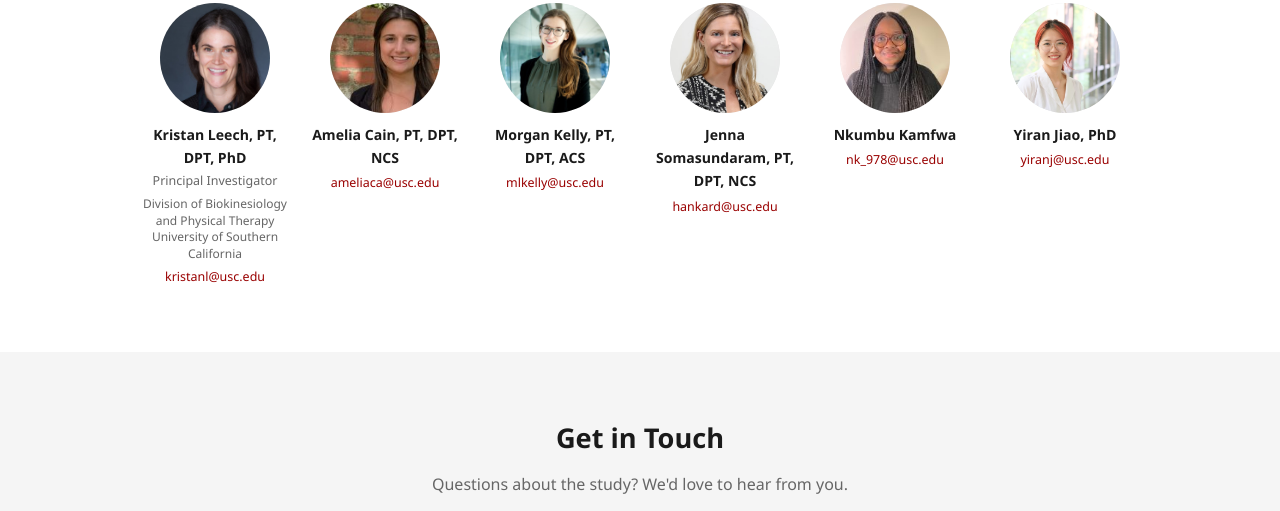
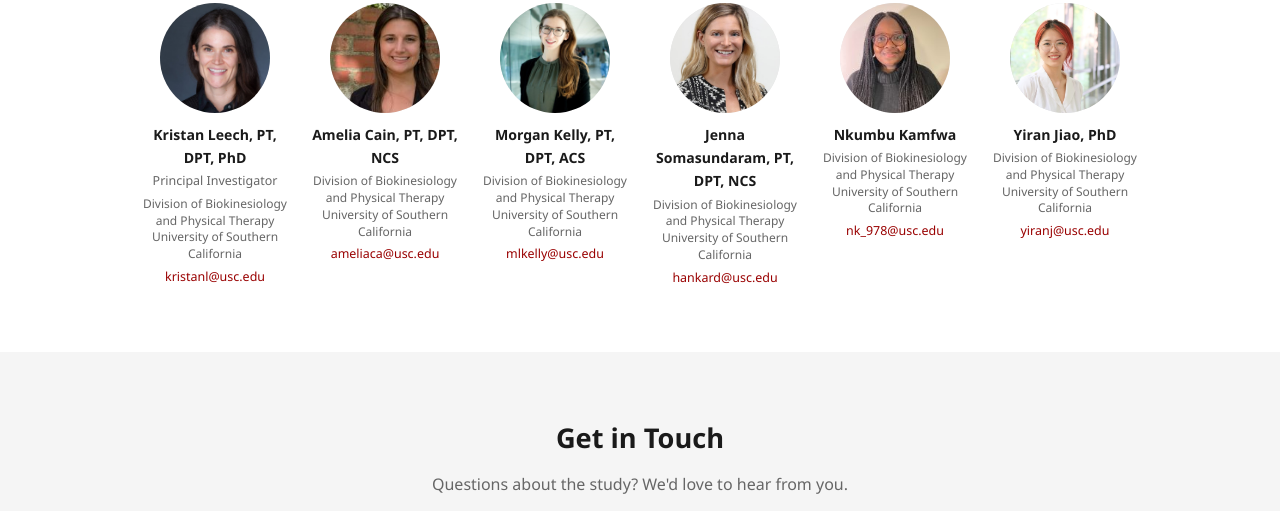
Before and after one commit to gaitrehablab/R01_PSAM_recruitment_webpage, a plain HTML site: page index.html in a window 1280 px wide. Shown: the part 3911-4422 px from the top of the page. Drawn offline with Linux system fonts and the light colour scheme.

Commit message:
Add affiliation to all team members

```diff
--- a/index.html
+++ b/index.html
@@ -207,26 +207,31 @@
       <div class="team-member">
         <div class="team-photo"><img src="images/Amelia.jpg" alt="Amelia Cain"></div>
         <h3>Amelia Cain, PT, DPT, NCS</h3>
+        <p class="affiliation">Division of Biokinesiology and Physical Therapy<br>University of Southern California</p>
         <p class="team-email"><a href="mailto:ameliaca@usc.edu">ameliaca@usc.edu</a></p>
       </div>
       <div class="team-member">
         <div class="team-photo"><img src="images/morgan.jpg" alt="Morgan Kelly"></div>
         <h3>Morgan Kelly, PT, DPT, ACS</h3>
+        <p class="affiliation">Division of Biokinesiology and Physical Therapy<br>University of Southern California</p>
         <p class="team-email"><a href="mailto:mlkelly@usc.edu">mlkelly@usc.edu</a></p>
       </div>
       <div class="team-member">
         <div class="team-photo"><img src="images/Jenna.jpg" alt="Jenna Somasundaram"></div>
         <h3>Jenna Somasundaram, PT, DPT, NCS</h3>
+        <p class="affiliation">Division of Biokinesiology and Physical Therapy<br>University of Southern California</p>
         <p class="team-email"><a href="mailto:hankard@usc.edu">hankard@usc.edu</a></p>
       </div>
       <div class="team-member">
         <div class="team-photo"><img src="images/Nkumbu.jpg" alt="Nkumbu Kamfwa"></div>
         <h3>Nkumbu Kamfwa</h3>
+        <p class="affiliation">Division of Biokinesiology and Physical Therapy<br>University of Southern California</p>
         <p class="team-email"><a href="mailto:nk_978@usc.edu">nk_978@usc.edu</a></p>
       </div>
       <div class="team-member">
         <div class="team-photo"><img src="images/Yiran.jpg" alt="Yiran Jiao"></div>
         <h3>Yiran Jiao, PhD</h3>
+        <p class="affiliation">Division of Biokinesiology and Physical Therapy<br>University of Southern California</p>
         <p class="team-email"><a href="mailto:yiranj@usc.edu">yiranj@usc.edu</a></p>
       </div>
     </div>
```
